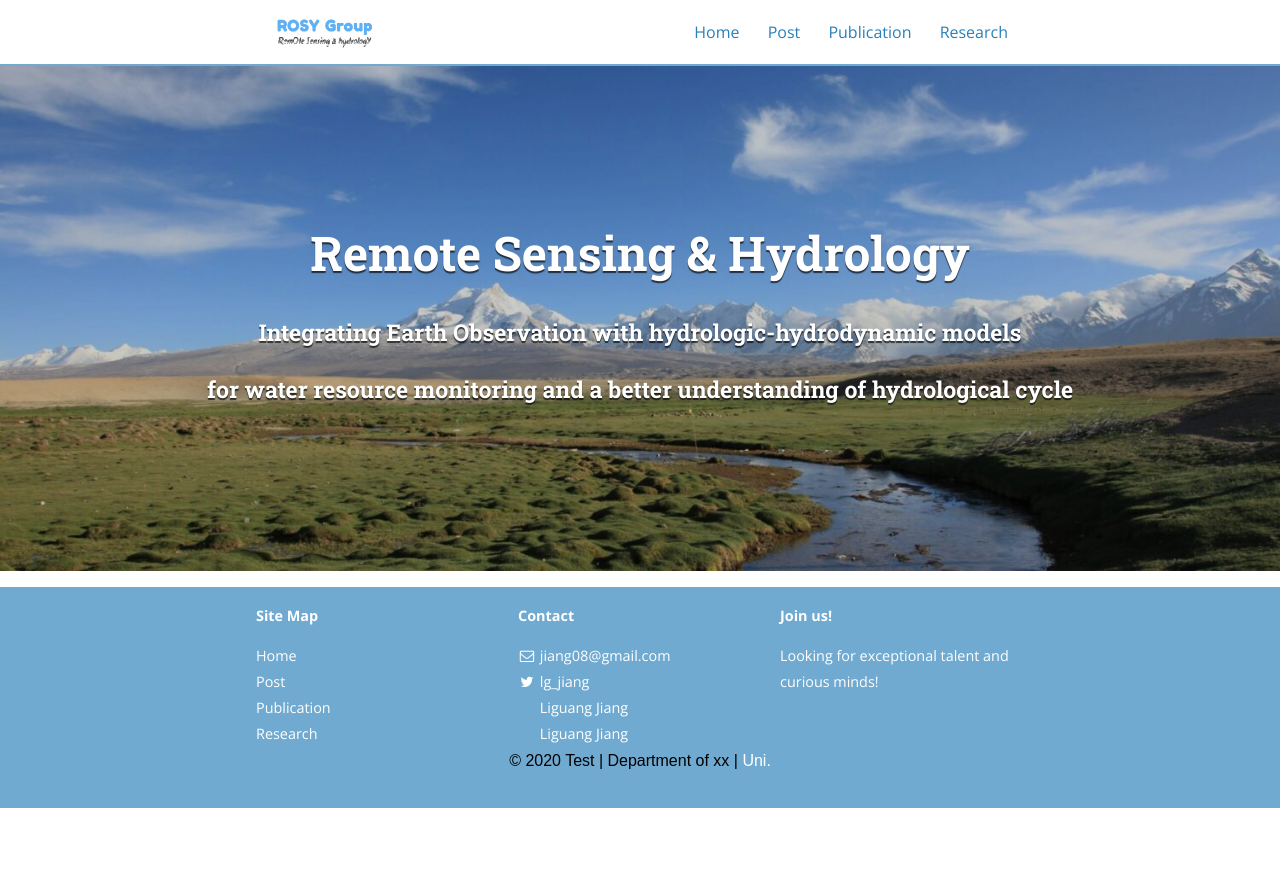
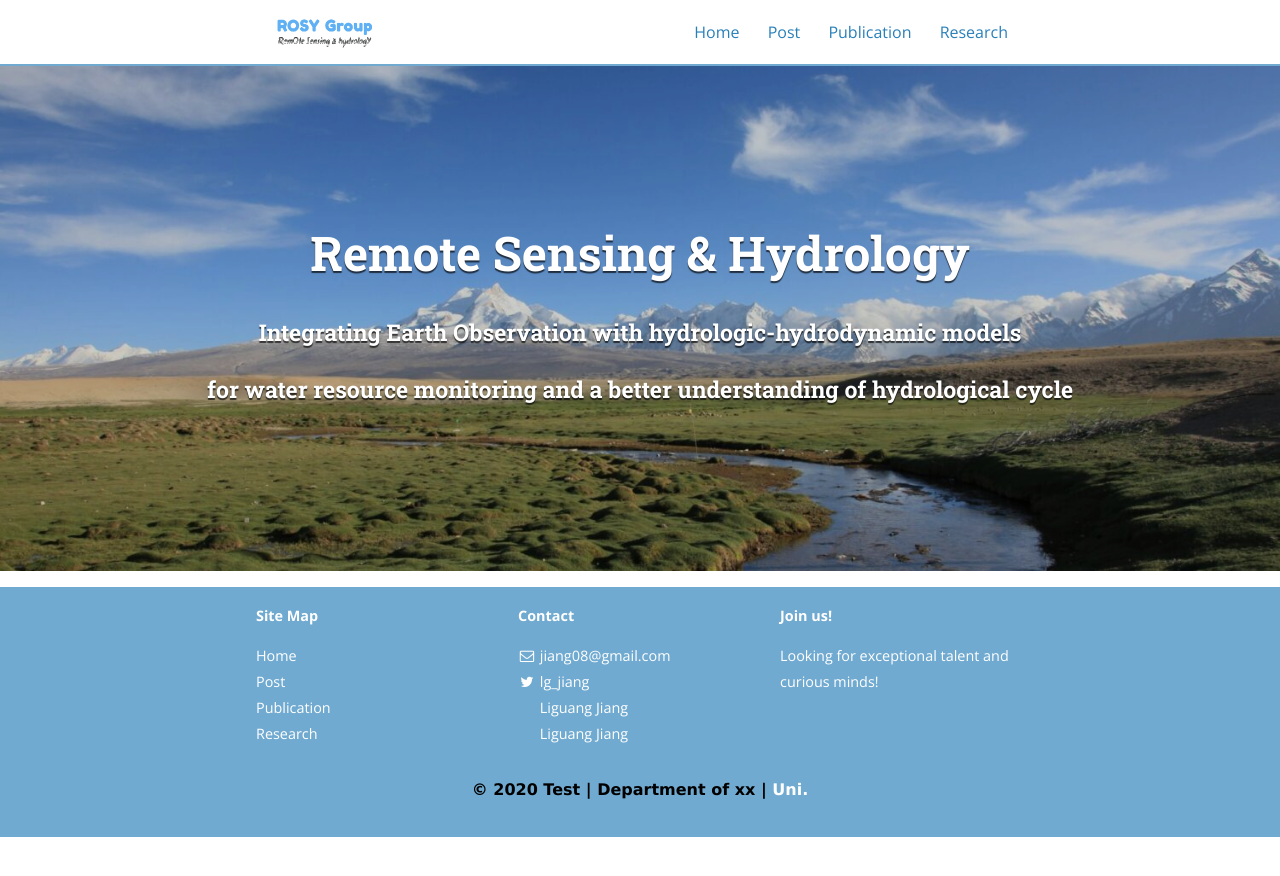
Before and after one commit to 12530/rshydro, a Jekyll site: the page built from index.html, in a window 1280 px wide. Shown: the top 876 px of the page. Built offline with Jekyll 4.4.1, drawn with Linux system fonts in a browser that asks for light colours; nearby versions of some CDN libraries.

Commit message:
Update footer.html

```diff
--- a/_includes/footer.html
+++ b/_includes/footer.html
@@ -48,9 +48,9 @@
   </div>
 
   <!-- Footer Text -->
-
+  <br>
   <!-- Copyright -->
-  <div align="center" class="footer-copyright text-center text-light small ml-2 py-3" style="color:black; font-family: 'Quicksand', sans-serif;">© 2020 Test | <a href="?p=privacidade" class="link" style="color:black; font-family: 'Quicksand', sans-serif;"> Department of xx</a> | <a href="">Uni.</a>
+  <div align="center" class="footer-copyright text-center text-light small ml-2 py-3" style="color:black; font-family:verdana;font-weight:bold">© 2020 Test | <a href="?p=privacidade" class="link" style="color:black; font-family:verdana;"> Department of xx</a> | <a href="">Uni.</a>
   </div>
 
   <!-- Copyright -->
```
